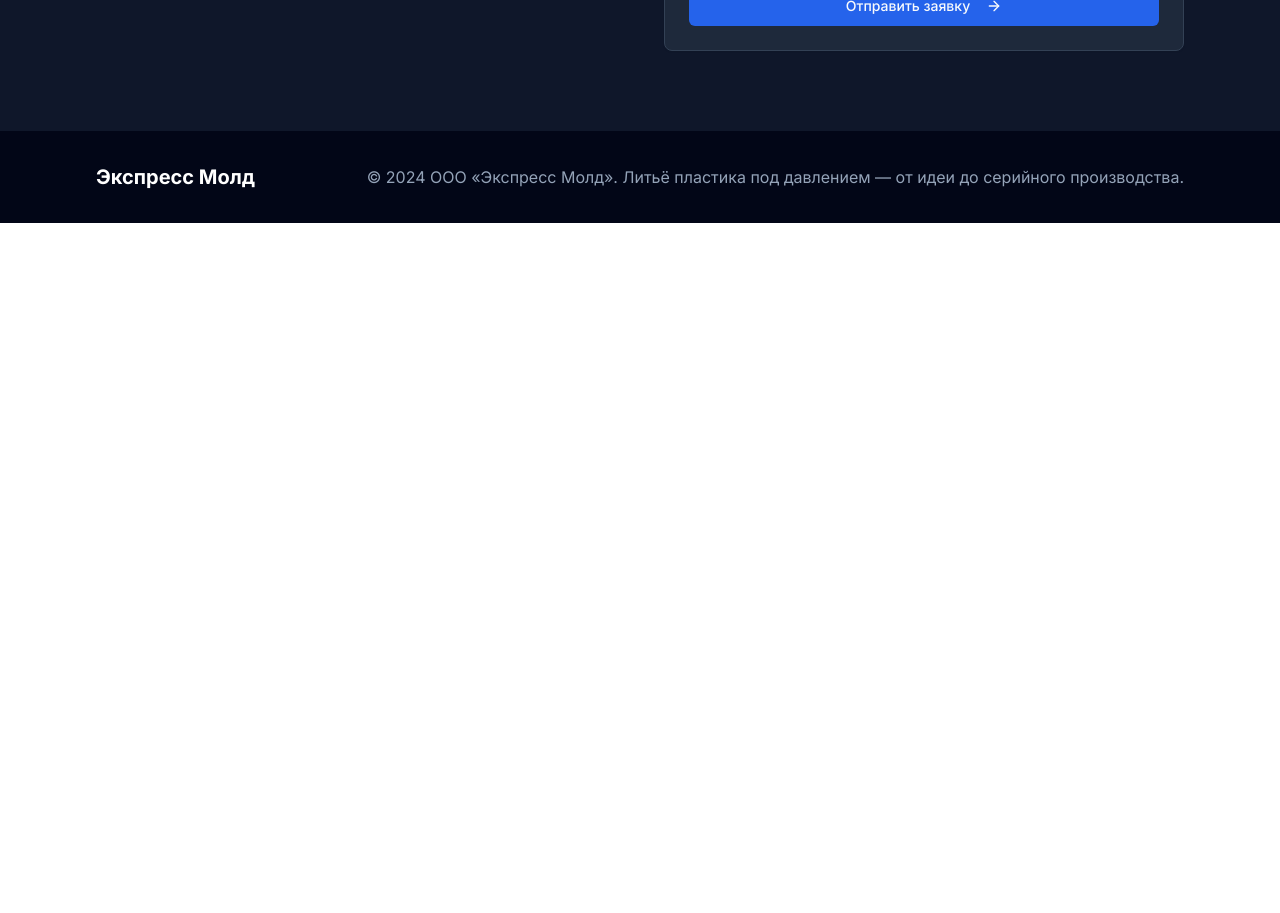
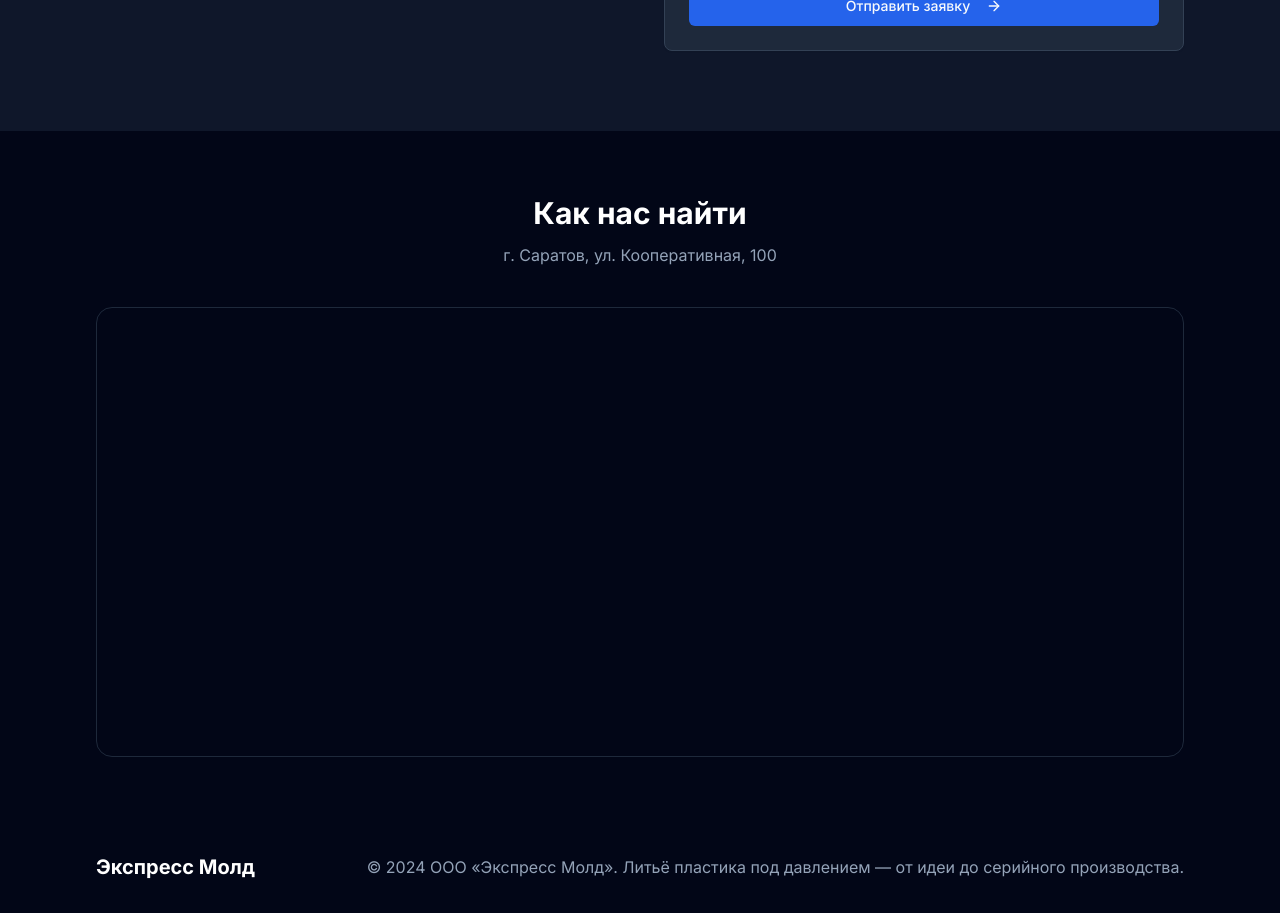
Before and after one commit to pr-poehali-dev/skywatch-analytics, a React (Vite) app: page / in a window 1280 px wide. Shown: the part 3620-4533 px from the top of the page. Before the commit the page ends 3843 px from the top, so only its background shows below. Built offline with nearby package versions, Linux system fonts and the light colour scheme.

Commit message:
Добавить интерактивную карту Яндекс

```diff
--- a/src/pages/Index.tsx
+++ b/src/pages/Index.tsx
@@ -430,6 +430,27 @@ export default function Portfolio() {
         </div>
       </section>
 
+      {/* Map Section */}
+      <section className="bg-slate-950">
+        <div className="max-w-6xl mx-auto px-4 sm:px-6 lg:px-8 py-16">
+          <div className="text-center mb-10">
+            <h2 className="text-3xl font-bold text-white mb-3">Как нас найти</h2>
+            <p className="text-slate-400">г. Саратов, ул. Кооперативная, 100</p>
+          </div>
+          <div className="rounded-2xl overflow-hidden border border-slate-800" style={{ height: '450px' }}>
+            <iframe
+              src="https://yandex.ru/map-widget/v1/?ll=46.034327%2C51.533562&z=16&pt=46.034327%2C51.533562%2Cpm2rdm&text=%D0%A1%D0%B0%D1%80%D0%B0%D1%82%D0%BE%D0%B2%2C+%D1%83%D0%BB.+%D0%9A%D0%BE%D0%BE%D0%BF%D0%B5%D1%80%D0%B0%D1%82%D0%B8%D0%B2%D0%BD%D0%B0%D1%8F%2C+100"
+              width="100%"
+              height="100%"
+              frameBorder="0"
+              allowFullScreen
+              style={{ border: 0, display: 'block' }}
+              title="Карта — Экспресс Молд"
+            />
+          </div>
+        </div>
+      </section>
+
       {/* Footer */}
       <footer className="bg-slate-950 text-slate-400 py-8">
         <div className="max-w-6xl mx-auto px-4 sm:px-6 lg:px-8">
```
